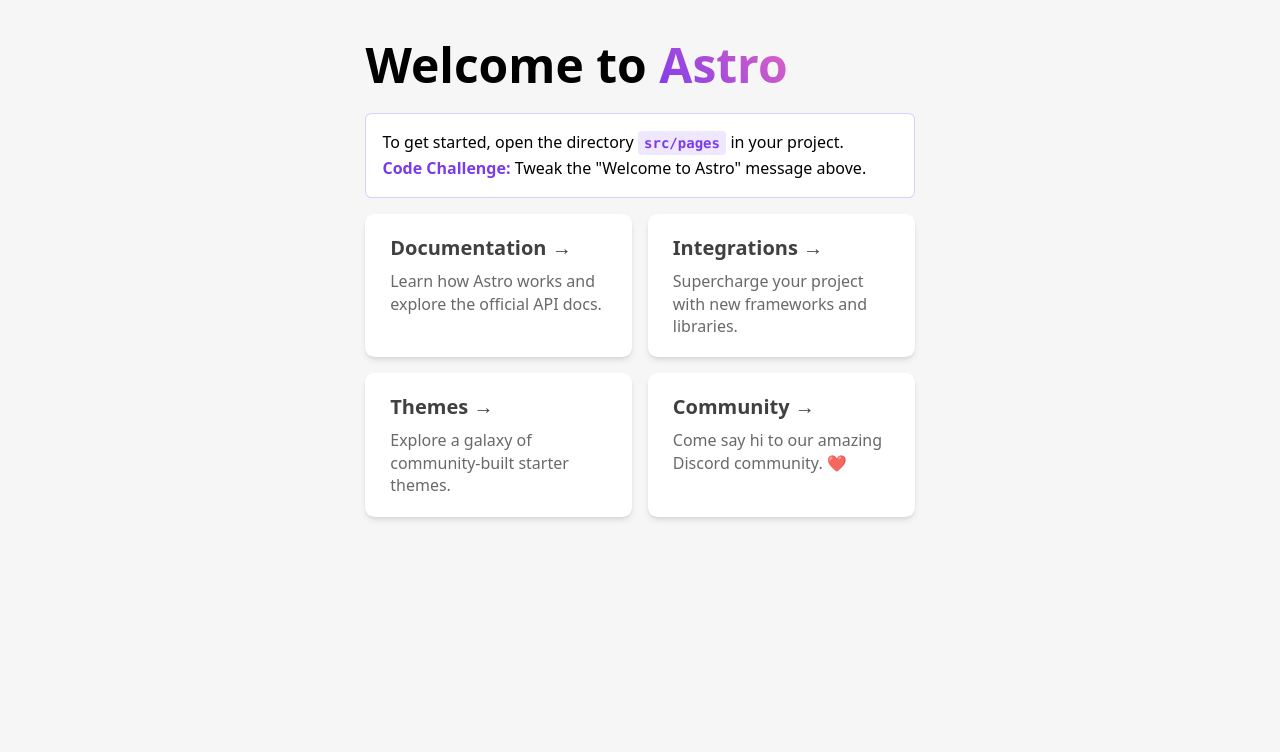
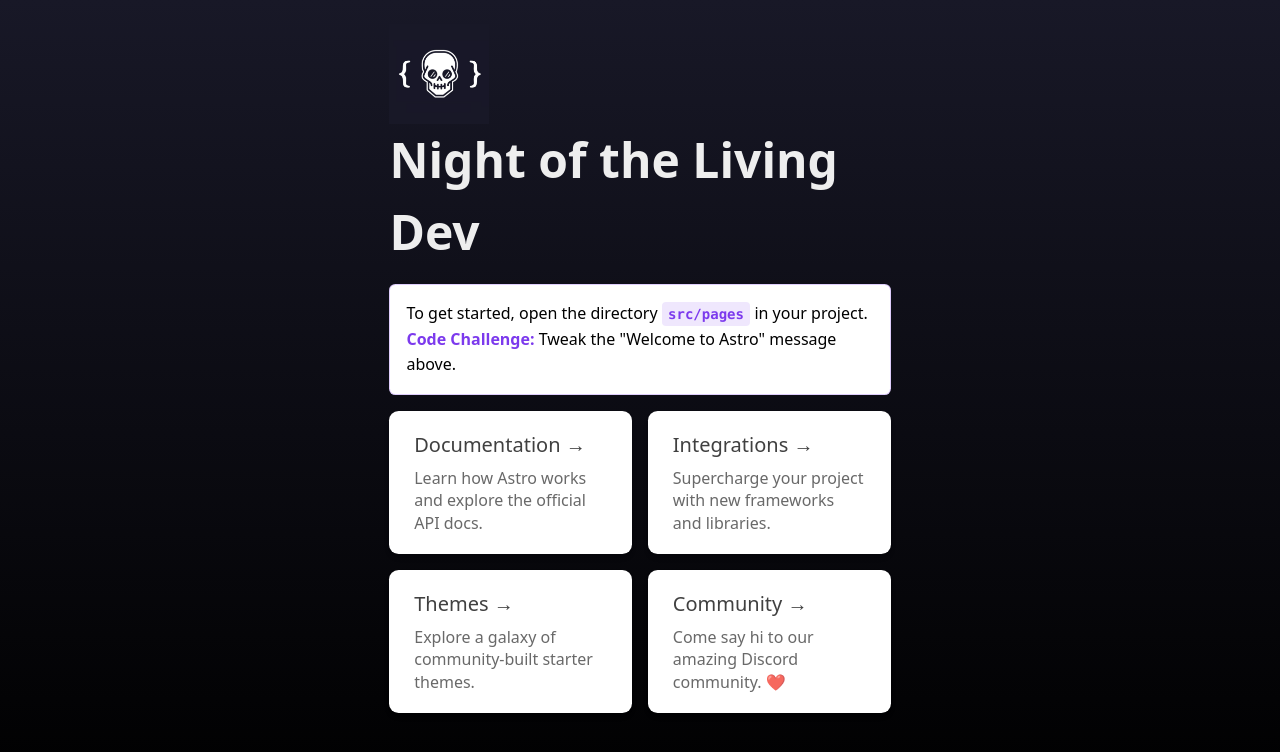
Before and after one commit to stephengladney/nightofthelivingdev, an Astro site: page / in a window 1280 px wide. Built offline with nearby package versions, Linux system fonts and the light colour scheme; Astro itself is replaced by a stand-in of ours.

Commit message:
Start on index page. Add tailwind

```diff
--- a/astro.config.mjs
+++ b/astro.config.mjs
@@ -1,4 +1,8 @@
 import { defineConfig } from 'astro/config';
 
+import tailwind from "@astrojs/tailwind";
+
 // https://astro.build/config
-export default defineConfig({});
+export default defineConfig({
+  integrations: [tailwind()]
+});
--- a/package.json
+++ b/package.json
@@ -10,6 +10,8 @@
     "astro": "astro"
   },
   "dependencies": {
-    "astro": "^2.9.2"
+    "@astrojs/tailwind": "^4.0.0",
+    "astro": "^2.9.2",
+    "tailwindcss": "^3.3.3"
   }
 }
--- a/src/layouts/Layout.astro
+++ b/src/layouts/Layout.astro
@@ -27,8 +27,14 @@
 	}
 	html {
 		font-family: system-ui, sans-serif;
-		background-color: #F6F6F6;
 	}
+
+	body {
+		background: linear-gradient(#181827, #000000);
+		height: 100vh;
+		overflow-y: scroll;
+	}
+
 	code {
 		font-family: Menlo, Monaco, Lucida Console, Liberation Mono, DejaVu Sans Mono,
 			Bitstream Vera Sans Mono, Courier New, monospace;
--- a/src/pages/index.astro
+++ b/src/pages/index.astro
@@ -3,9 +3,10 @@
 import Card from '../components/Card.astro';
 ---
 
-<Layout title="Welcome to Astro.">
+<Layout title="Night of the Living Dev">
 	<main>
-		<h1>Welcome to <span class="text-gradient">Astro</span></h1>
+		<img src="logo.png" height="100" width="100" />
+		<h1>Night of the Living Dev</h1>
 		<p class="instructions">
 			To get started, open the directory <code>src/pages</code> in your project.<br />
 			<strong>Code Challenge:</strong> Tweak the "Welcome to Astro" message above.
@@ -45,6 +46,7 @@
 		font-size: 3rem;
 		font-weight: 800;
 		margin: 0;
+		color: #eee;
 	}
 	.text-gradient {
 		background-image: var(--accent-gradient);
--- /dev/null
+++ b/tailwind.config.cjs
@@ -0,0 +1,8 @@
+/** @type {import('tailwindcss').Config} */
+module.exports = {
+	content: ['./src/**/*.{astro,html,js,jsx,md,mdx,svelte,ts,tsx,vue}'],
+	theme: {
+		extend: {},
+	},
+	plugins: [],
+}
```
Also changed, not shown: public/logo.png (added), 1 other file.
